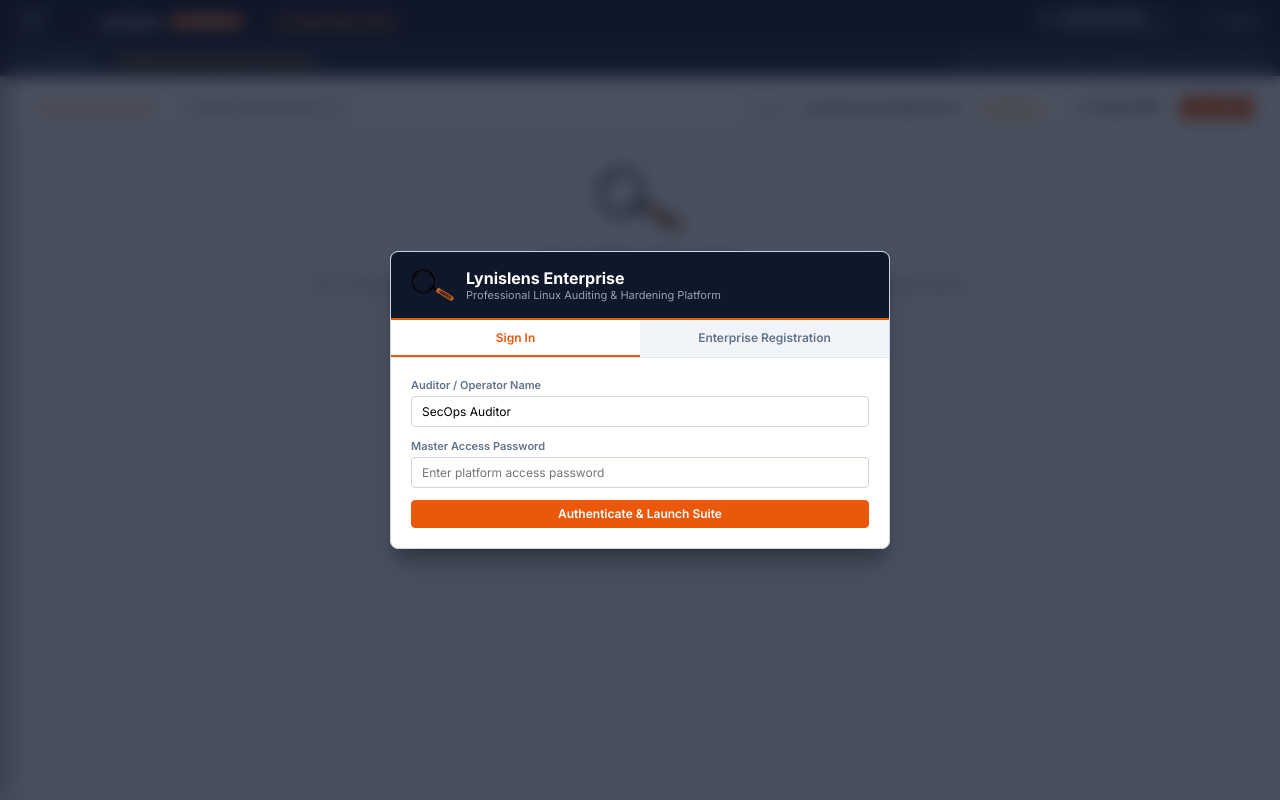
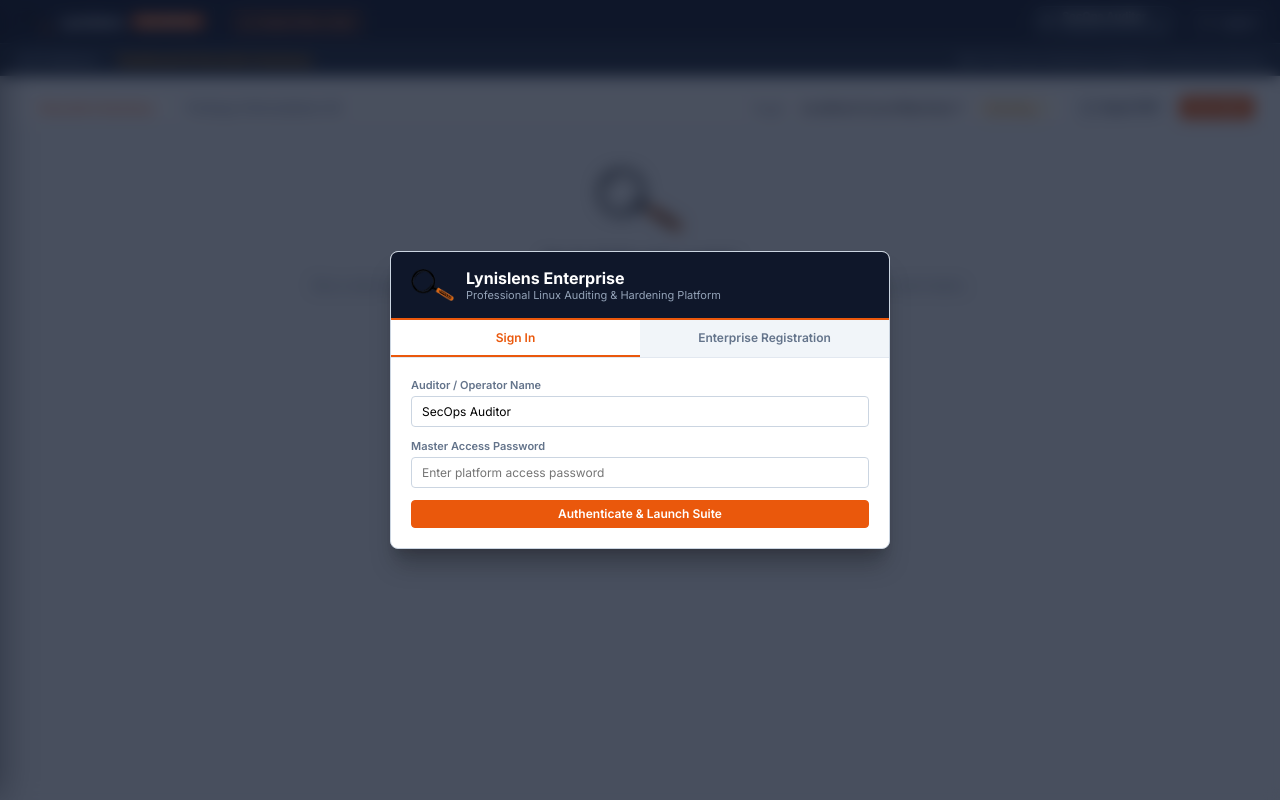
Before and after one commit to Anatolibiru01/Small-business-security-audit-tool-, a FastAPI app: page / in a window 1280 px wide. Run offline with FastAPI, Linux system fonts and the light colour scheme; data that the repository does not hold is empty.

Commit message:
feat: implement authentication, state management, and sidebar navigation logic in app.js

```diff
--- a/app/static/css/dashboard.css
+++ b/app/static/css/dashboard.css
@@ -170,16 +170,44 @@ body {
   align-items: center;
   gap: 12px;
 }
-.menu-brand {
-  display: flex;
+.menu-brand-btn,
+.hamburger-menu {
+  display: inline-flex;
   align-items: center;
   gap: 8px;
-  padding-right: 12px;
+  padding: 4px 10px 4px 6px;
+  background: transparent;
+  border: 1px solid transparent;
+  border-radius: 6px;
+  cursor: pointer;
+  color: inherit;
+  font-family: inherit;
+  transition: all 0.2s cubic-bezier(0.4, 0, 0.2, 1);
+  user-select: none;
   border-right: 1px solid #334155;
+  margin-right: 4px;
+}
+.menu-brand-btn:hover,
+.hamburger-menu:hover {
+  background: rgba(255, 107, 0, 0.14);
+  border-color: rgba(255, 107, 0, 0.4);
+  box-shadow: 0 0 12px rgba(255, 107, 0, 0.25);
+  transform: translateY(-1px);
+}
+.menu-brand-btn:active,
+.hamburger-menu:active {
+  transform: scale(0.97);
 }
 .brand-logo {
-  height: 22px;
+  height: 24px;
   width: auto;
+  object-fit: contain;
+  filter: drop-shadow(0 1px 2px rgba(0, 0, 0, 0.4));
+  transition: transform 0.2s ease;
+}
+.menu-brand-btn:hover .brand-logo,
+.hamburger-menu:hover .brand-logo {
+  transform: scale(1.08);
 }
 .brand-title {
   font-size: 14px;
@@ -195,37 +223,6 @@ body {
   padding: 1px 6px;
   border-radius: 3px;
   letter-spacing: 0.5px;
-}
-
-.hamburger-menu {
-  display: inline-flex;
-  align-items: center;
-  justify-content: center;
-  width: 36px;
-  height: 36px;
-  border-radius: 6px;
-  cursor: pointer;
-  position: relative;
-  border: 1px solid rgba(255, 255, 255, 0.12);
-  background: rgba(255, 255, 255, 0.05);
-  color: #ff9800;
-  transition: all 0.2s cubic-bezier(0.4, 0, 0.2, 1);
-  padding: 0;
-}
-.hamburger-menu:hover {
-  background: rgba(255, 107, 0, 0.2);
-  border-color: rgba(255, 107, 0, 0.5);
-  color: #ffffff;
-  transform: scale(1.06);
-  box-shadow: 0 0 12px rgba(255, 107, 0, 0.3);
-}
-.hamburger-menu:active {
-  transform: scale(0.96);
-}
-.hamburger-menu svg {
-  width: 22px;
-  height: 22px;
-  stroke-width: 2.3;
 }
 
 /* ==========================================================================
--- a/app/templates/index.html
+++ b/app/templates/index.html
@@ -180,20 +180,12 @@
   <!-- TOP DESKTOP SOFTWARE MENU BAR -->
   <div class="menu-bar">
     <div class="menu-left-section" id="menuLeftSection">
-      <!-- 3-bar hamburger toggle button -->
-      <button type="button" class="menu-item hamburger-menu" id="menuHamburger" title="Toggle Navigation Menu (Click or Hover Left Edge)" aria-label="Toggle Navigation Menu" tabindex="0">
-        <svg width="22" height="22" viewBox="0 0 24 24" fill="none" stroke="currentColor" stroke-width="2.3" stroke-linecap="round" stroke-linejoin="round">
-          <line x1="3" y1="12" x2="21" y2="12"></line>
-          <line x1="3" y1="6" x2="21" y2="6"></line>
-          <line x1="3" y1="18" x2="21" y2="18"></line>
-        </svg>
-      </button>
-
-      <div class="menu-brand">
+      <!-- Brand Logo as Menu Trigger Button -->
+      <button type="button" class="menu-brand-btn hamburger-menu" id="menuHamburger" title="Open Navigation Menu (Click or Hover Left Edge)" aria-label="Open Navigation Menu" tabindex="0">
         <img src="/static/img/logo.png" alt="Lynislens Logo" class="brand-logo">
         <span class="brand-title">Lynislens</span>
         <span class="brand-badge">ENTERPRISE</span>
-      </div>
+      </button>
 
       <!-- Direct Raw Export Action Button -->
       <button type="button" id="btnTopExportRaw" class="btn-menu-action" title="Export Raw Lynis /var/log/lynis-report.dat file">
```
Also changed, not shown: app/static/js/app.js (+4 -4 lines).
